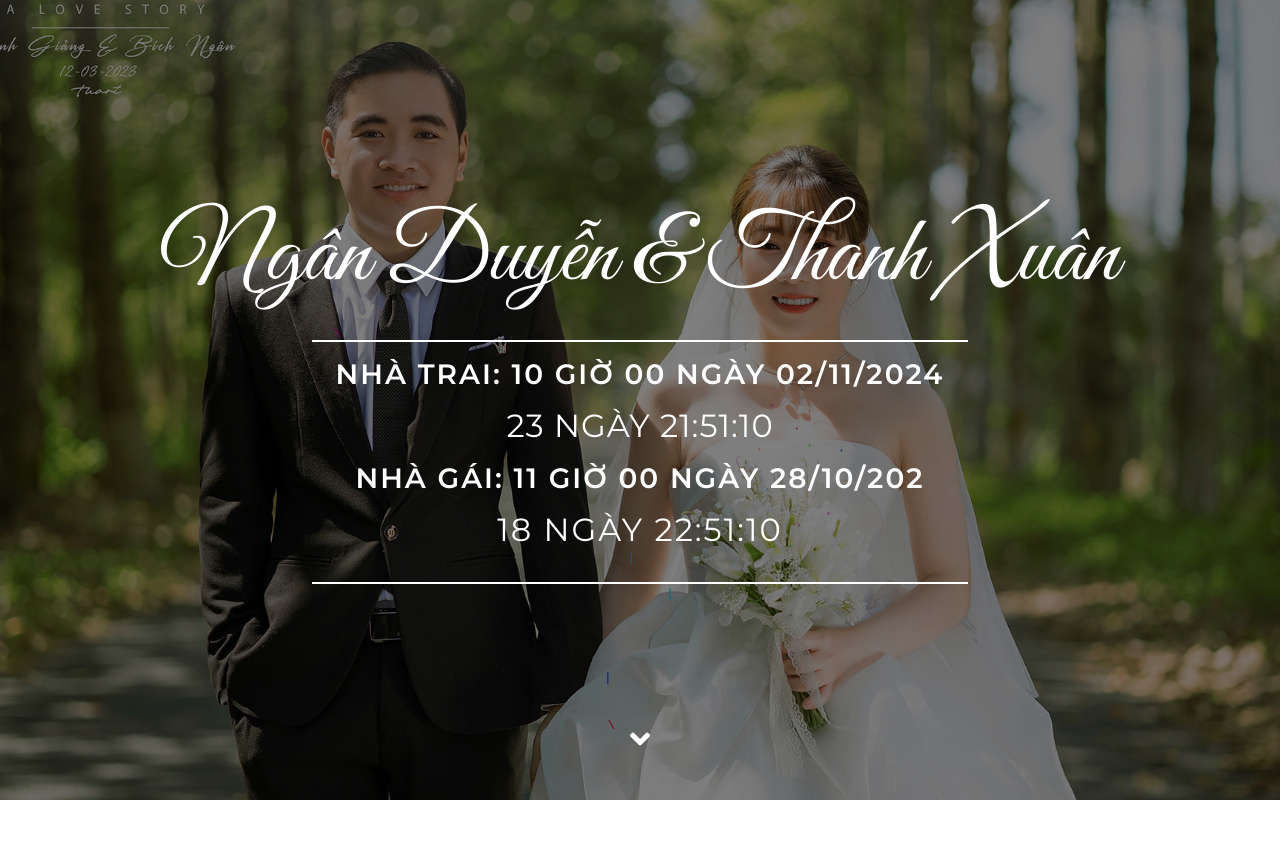
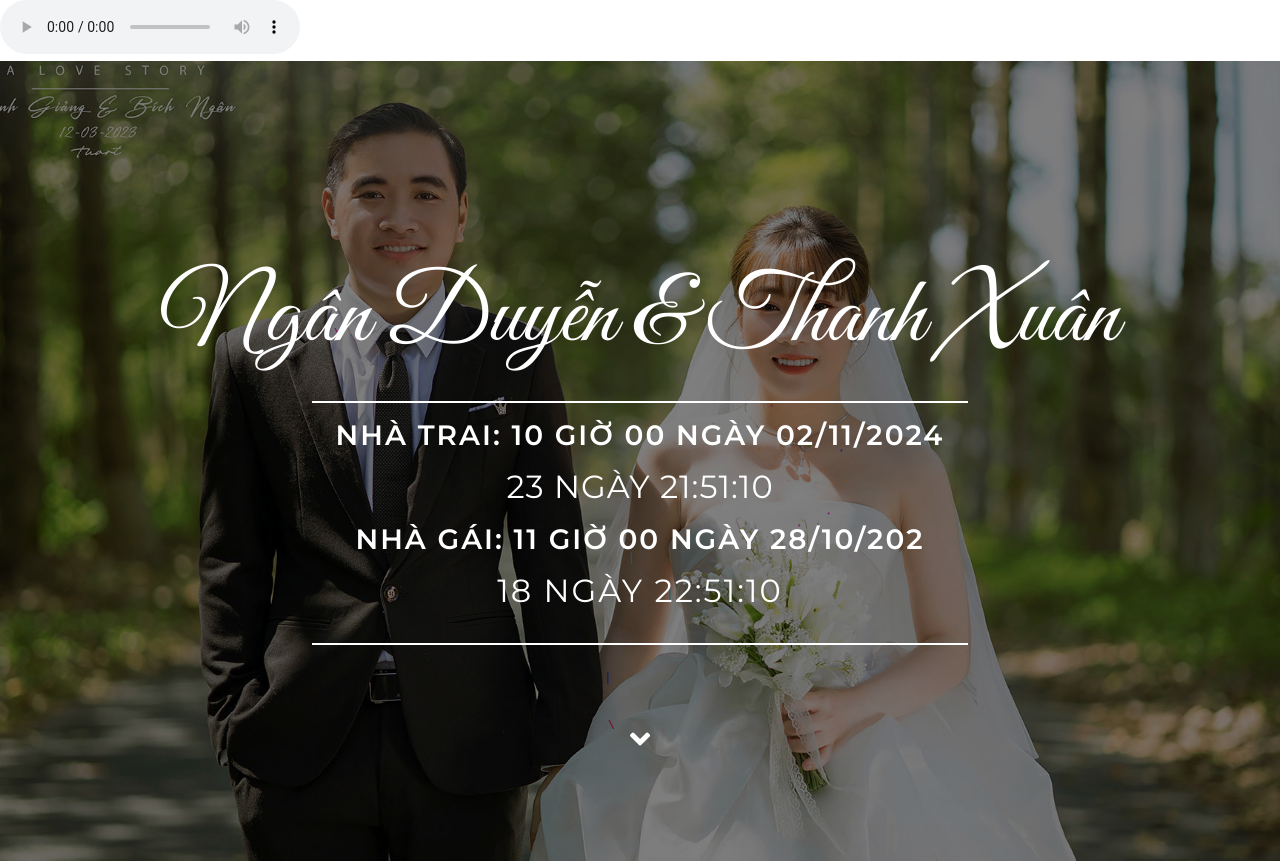
Before and after one commit to duyenln/duyenln.github.io, a plain HTML site: page index.html in a window 1280 px wide. Shown: the top 861 px of the page. Drawn offline with nearby package versions, Linux system fonts and the light colour scheme; files whose address does not match are found by name.

Commit message:
controls

```diff
--- a/index.html
+++ b/index.html
@@ -167,7 +167,7 @@ function set_width() {
 // ]]>
 </script>
 <body data-spy="scroll" data-target=".navbar" data-offset="51">
-    <audio src="statics/Nhac.mp3" autoplay loop ></audio>
+    <audio controls  src="statics/Nhac.mp3" autoplay loop ></audio>
     <!-- Navbar Start -->
     <nav class="navbar fixed-top shadow-sm navbar-expand-lg bg-dark navbar-dark py-3 py-lg-0 px-lg-5">
 
```
